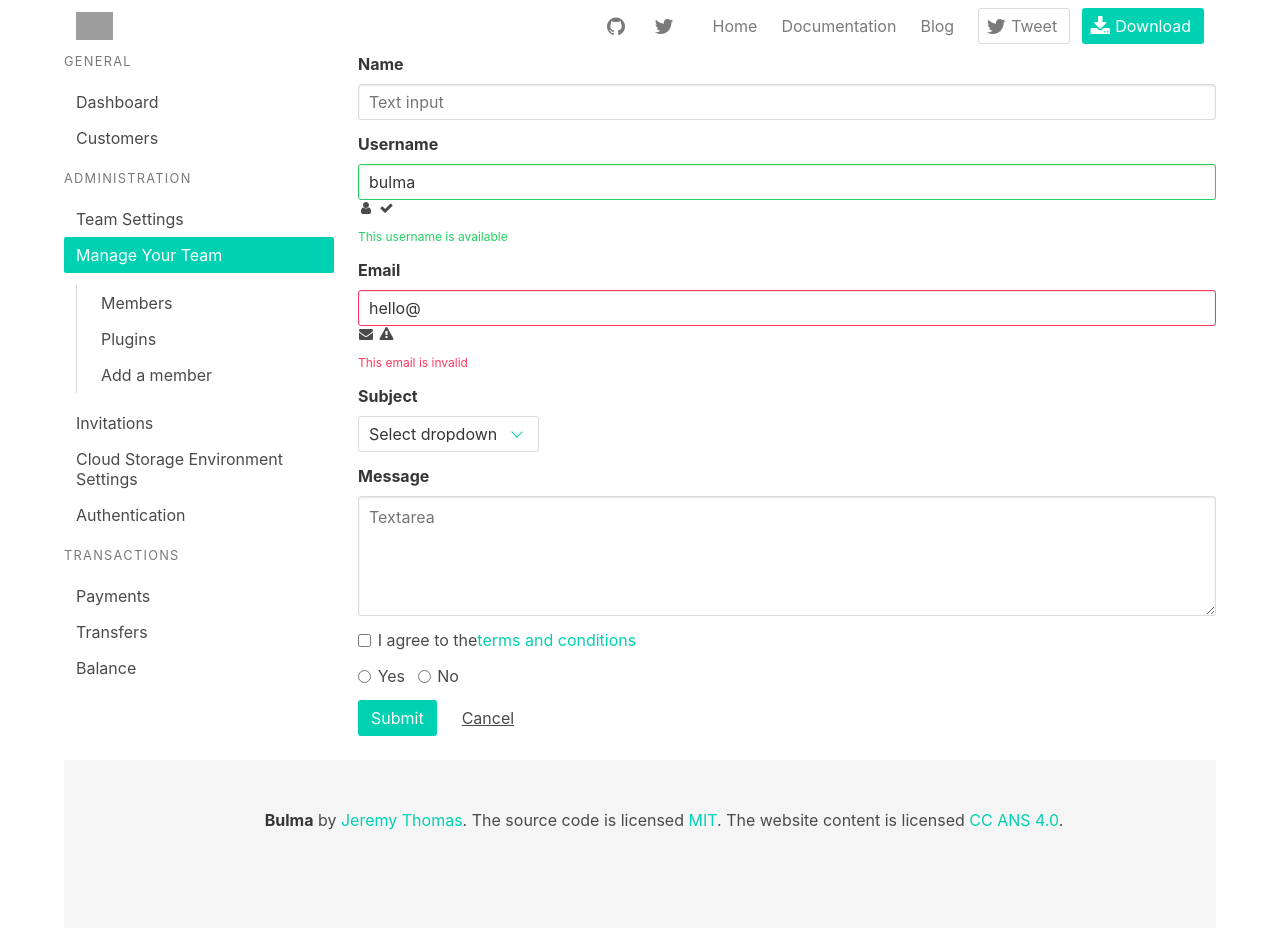
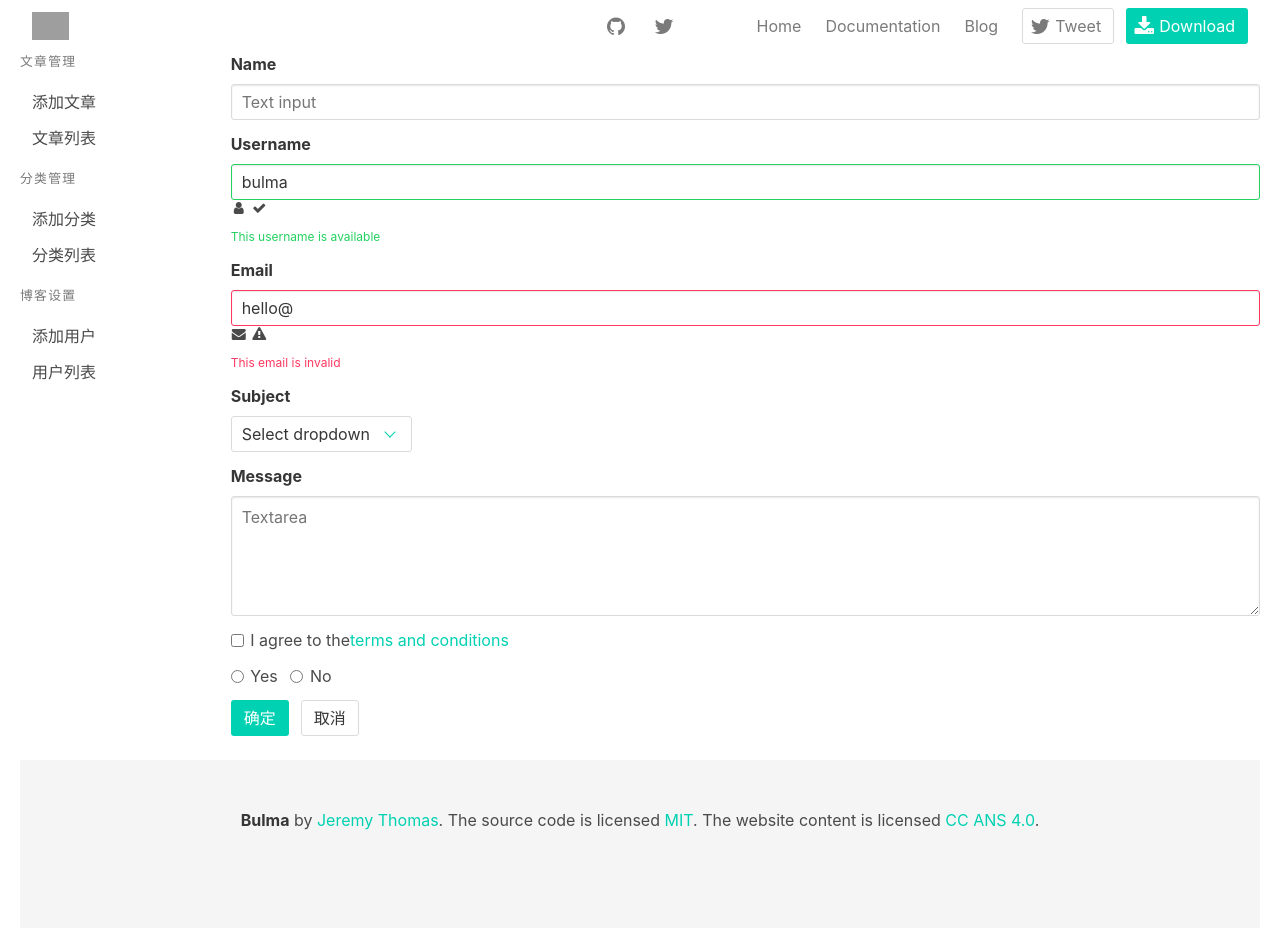
Before and after one commit to wheats2014/blog, a Node server app: template views/admin/index.html in a window 1280 px wide. Run offline with Node 20, Linux system fonts and the light colour scheme; the template is opened without the code that fills it, so the values that code supplies are empty; grey boxes are pictures that could not be loaded.

Commit message:
add html

```diff
--- a/views/admin/index.html
+++ b/views/admin/index.html
@@ -7,7 +7,7 @@
     <link rel="stylesheet" href="../../public/stylesheets/bulma.css">
   </head>
   <body>
-    <div class="container">
+    <div class="container is-fluid">
     <nav class="nav">
       <div class="nav-left">
         <a class="nav-item">
@@ -68,39 +68,28 @@
     </nav>
 
     <div class="columns">
-      <div class="column is-one-quarter">
+      <div class="column is-2">
         <aside class="menu">
           <p class="menu-label">
-            General
+            文章管理
           </p>
           <ul class="menu-list">
-            <li><a>Dashboard</a></li>
-            <li><a>Customers</a></li>
+            <li><a>添加文章</a></li>
+            <li><a>文章列表</a></li>
           </ul>
           <p class="menu-label">
-            Administration
+            分类管理
           </p>
           <ul class="menu-list">
-            <li><a>Team Settings</a></li>
-            <li>
-              <a class="is-active">Manage Your Team</a>
-              <ul>
-                <li><a>Members</a></li>
-                <li><a>Plugins</a></li>
-                <li><a>Add a member</a></li>
-              </ul>
-            </li>
-            <li><a>Invitations</a></li>
-            <li><a>Cloud Storage Environment Settings</a></li>
-            <li><a>Authentication</a></li>
+            <li><a>添加分类</a></li>
+            <li><a>分类列表</a></li>
           </ul>
           <p class="menu-label">
-            Transactions
+            博客设置
           </p>
           <ul class="menu-list">
-            <li><a>Payments</a></li>
-            <li><a>Transfers</a></li>
-            <li><a>Balance</a></li>
+            <li><a>添加用户</a></li>
+            <li><a>用户列表</a></li>
           </ul>
         </aside>
       </div>
@@ -185,12 +174,13 @@
 
             <div class="field is-grouped">
               <p class="control">
-    <button class="button is-primary">Submit</button>
+                <button class="button is-primary">确定</button>
               </p>
               <p class="control">
-    <button class="button is-link">Cancel</button>
+                <button class="button">取消</button>
               </p>
             </div>
+
         </div>
       </div>
     </div>
```
Lines whose indentation alone changed are shown as unchanged.
